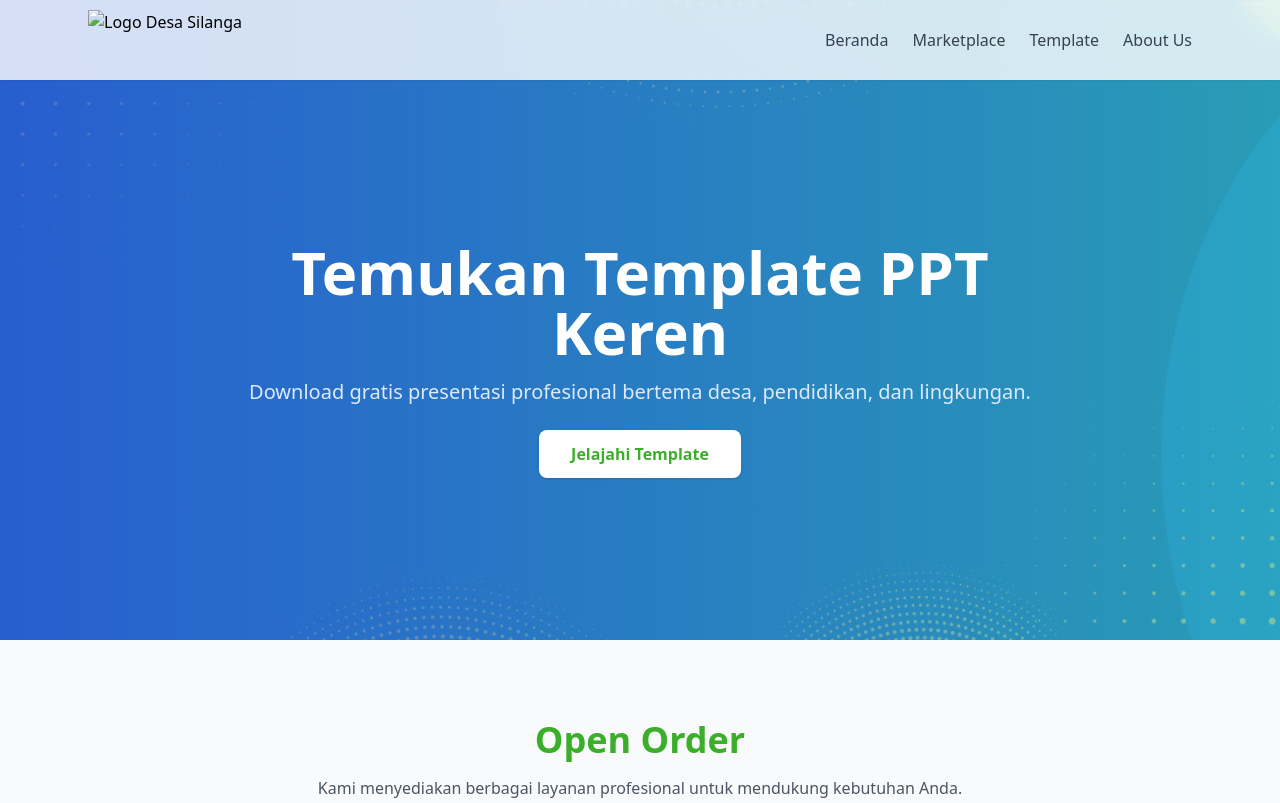
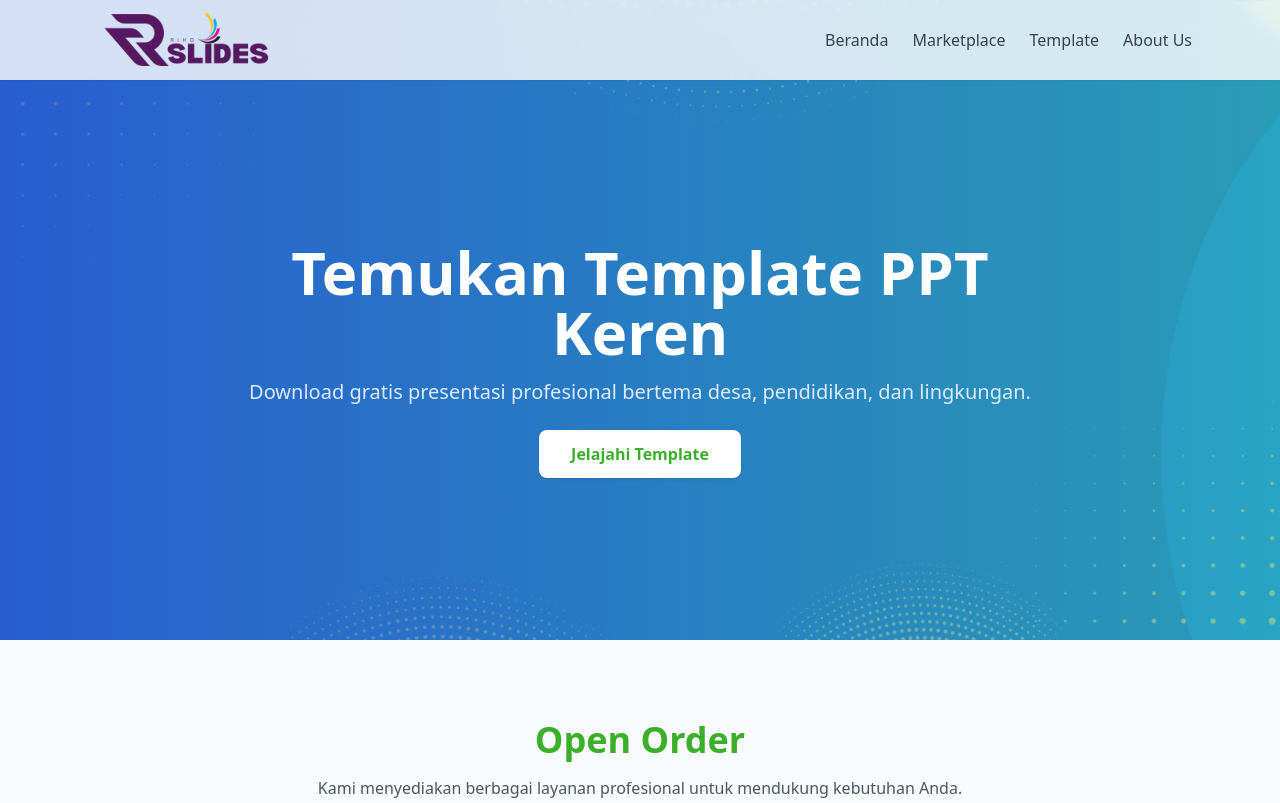
Before and after one commit to rikodesign019-lang/Slides_1.0, a plain HTML site: page index.html in a window 1280 px wide. Shown: the top 803 px of the page. Drawn offline with nearby package versions, Linux system fonts and the light colour scheme; a script that the page names is missing; files whose address does not match are found by name.

Commit message:
Update logo image source in index.html

```diff
--- a/index.html
+++ b/index.html
@@ -43,7 +43,7 @@
     <!-- Logo -->
     <div class="flex items-center">
       <img
-        src="/asset/logo-navbar.png"
+        src="/logo-navbar.png"
         alt="Logo Desa Silanga"
         class="h-[60px] w-auto object-contain cursor-pointer"
         onclick="scrollToSection('hero')"
```
